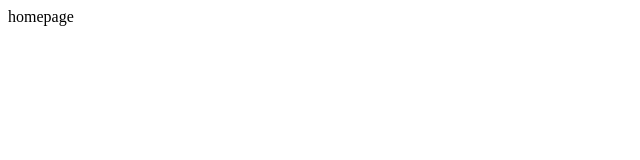
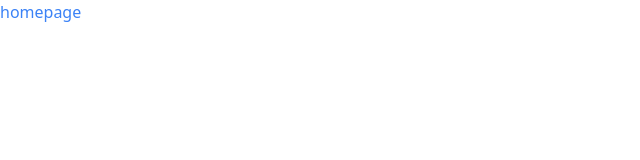
Before and after one commit to Nuageblanc7000/game_project, a React (Create React App) app: page / in a window 1280 px wide. Shown: the top 160 px of the page, without its empty margins (0-640 px from the left). Built offline with nearby package versions, Linux system fonts and the light colour scheme.

Commit message:
Add tailwindcss

```diff
--- a/package.json
+++ b/package.json
@@ -40,5 +40,10 @@
       "last 1 firefox version",
       "last 1 safari version"
     ]
+  },
+  "devDependencies": {
+    "autoprefixer": "^10.4.13",
+    "postcss": "^8.4.21",
+    "tailwindcss": "^3.2.7"
   }
 }
--- a/src/App.js
+++ b/src/App.js
@@ -1,4 +1,6 @@
 import "./assets/styles/App.scss";
+import "./assets/styles/index.css";
+
 import { Outlet } from "react-router-dom";
 
 function App() {
--- a/src/Pages/homePage/HomePage.jsx
+++ b/src/Pages/homePage/HomePage.jsx
@@ -1,3 +1,3 @@
 export default function HomePage() {
-  return <div>homepage</div>;
+  return <div className="text-blue-500">homepage</div>;
 }
--- /dev/null
+++ b/src/assets/styles/index.css
@@ -0,0 +1,3 @@
+@tailwind base;
+@tailwind components;
+@tailwind utilities;
--- /dev/null
+++ b/tailwind.config.js
@@ -0,0 +1,8 @@
+/** @type {import('tailwindcss').Config} */
+module.exports = {
+  content: ["./src/**/*.{js,jsx,ts,tsx}"],
+  theme: {
+    extend: {},
+  },
+  plugins: [],
+}
```
Also changed, not shown: 1 other file (tests, documents, lock files or other folders).
